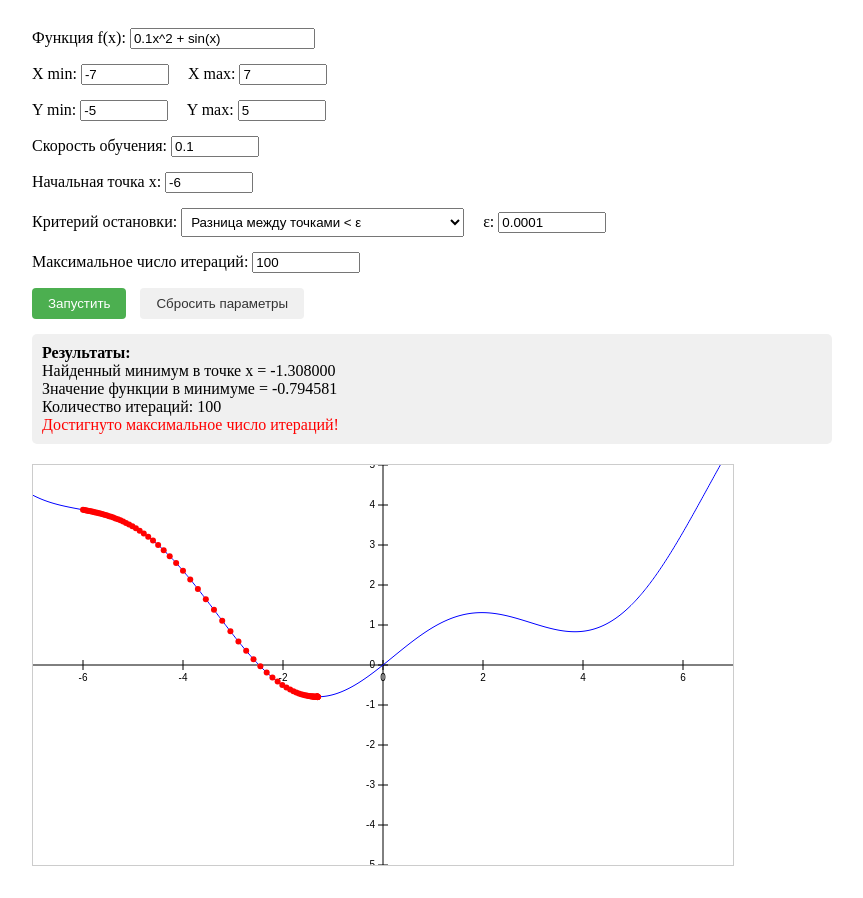
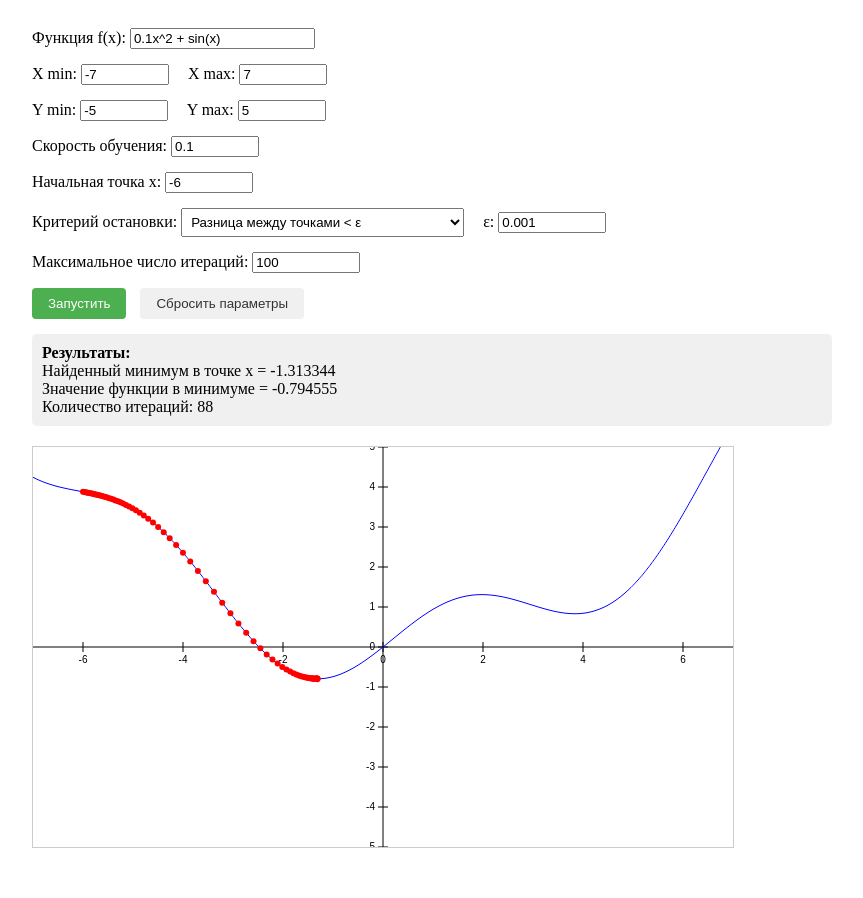
Before and after one commit to uiqkos/uiqkos.github.io, a plain HTML site: page index.html in a window 1280 px wide. Both pictures are taken after a click on the button "Сбросить параметры". Shown: the whole page, without its empty margins (208-1071 px from the left). Drawn offline with Linux system fonts and the light colour scheme.

Commit message:
fix default eps

```diff
--- a/index.html
+++ b/index.html
@@ -307,7 +307,7 @@
             document.getElementById('learning-rate').value = '0.1';
             document.getElementById('start-x').value = '-6';
             document.getElementById('function').value = '0.1x^2 + sin(x)';
-            document.getElementById('epsilon').value = '0.0001';
+            document.getElementById('epsilon').value = '0.001';
             document.getElementById('max-iterations').value = '100';
             document.getElementById('stop-criterion').value = 'points';
             document.getElementById('result').innerHTML = '';
```
